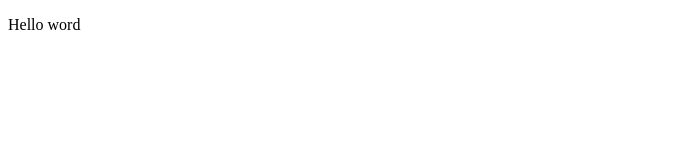
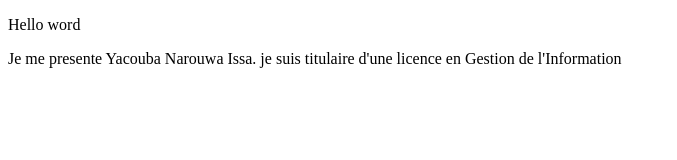
Before and after one commit to YIN-D93/premiersite.github.io, a plain HTML site: page index.html in a window 1280 px wide. Shown: the whole page, without its empty margins (0-677 px from the left). Drawn offline with Linux system fonts and the light colour scheme.

Commit message:
presentation

```diff
--- a/index.html
+++ b/index.html
@@ -8,5 +8,6 @@
 </head>
 <body>
     <p>Hello word</p>
+    <p>Je me presente Yacouba Narouwa Issa. je suis titulaire d'une licence en Gestion de l'Information</p>
 </body>
 </html>
```
